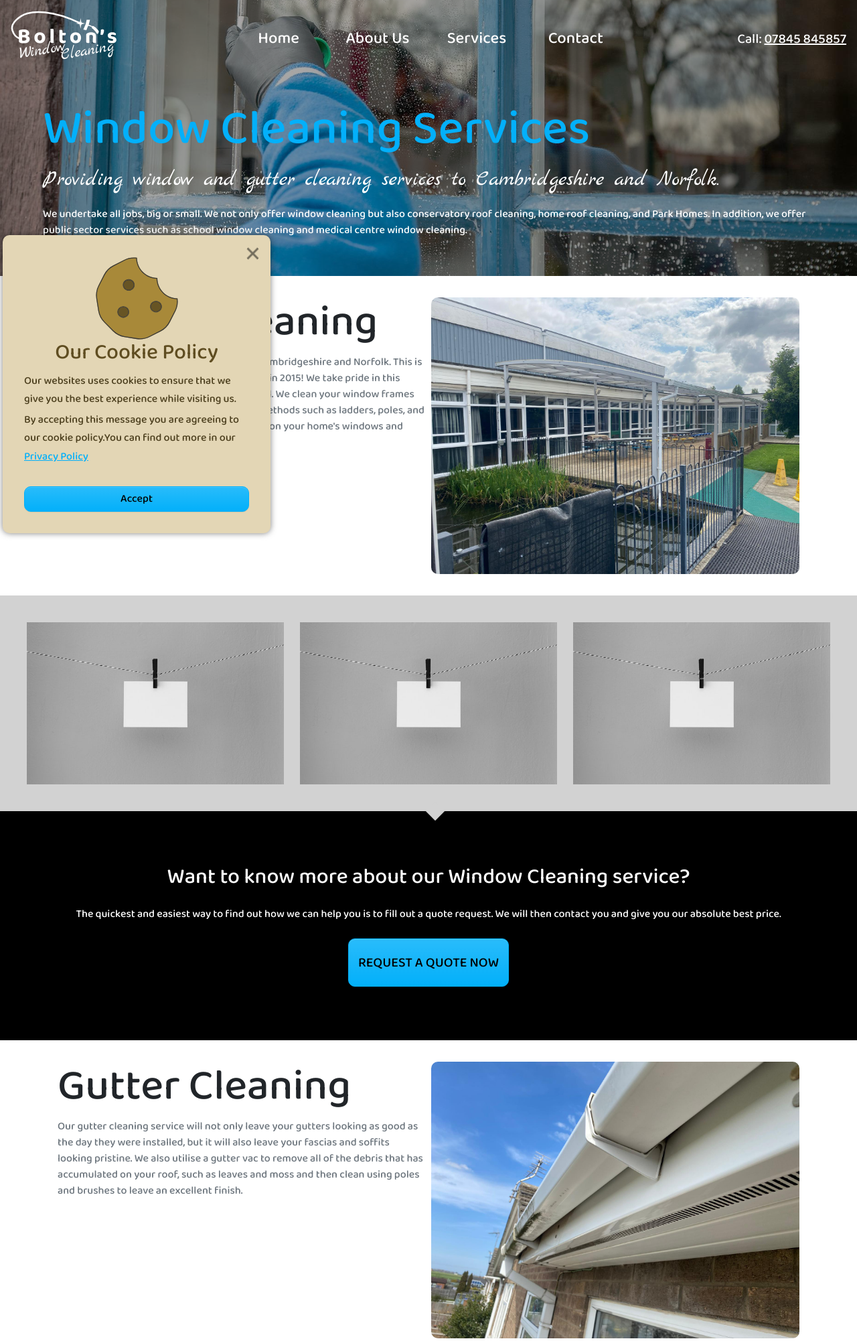
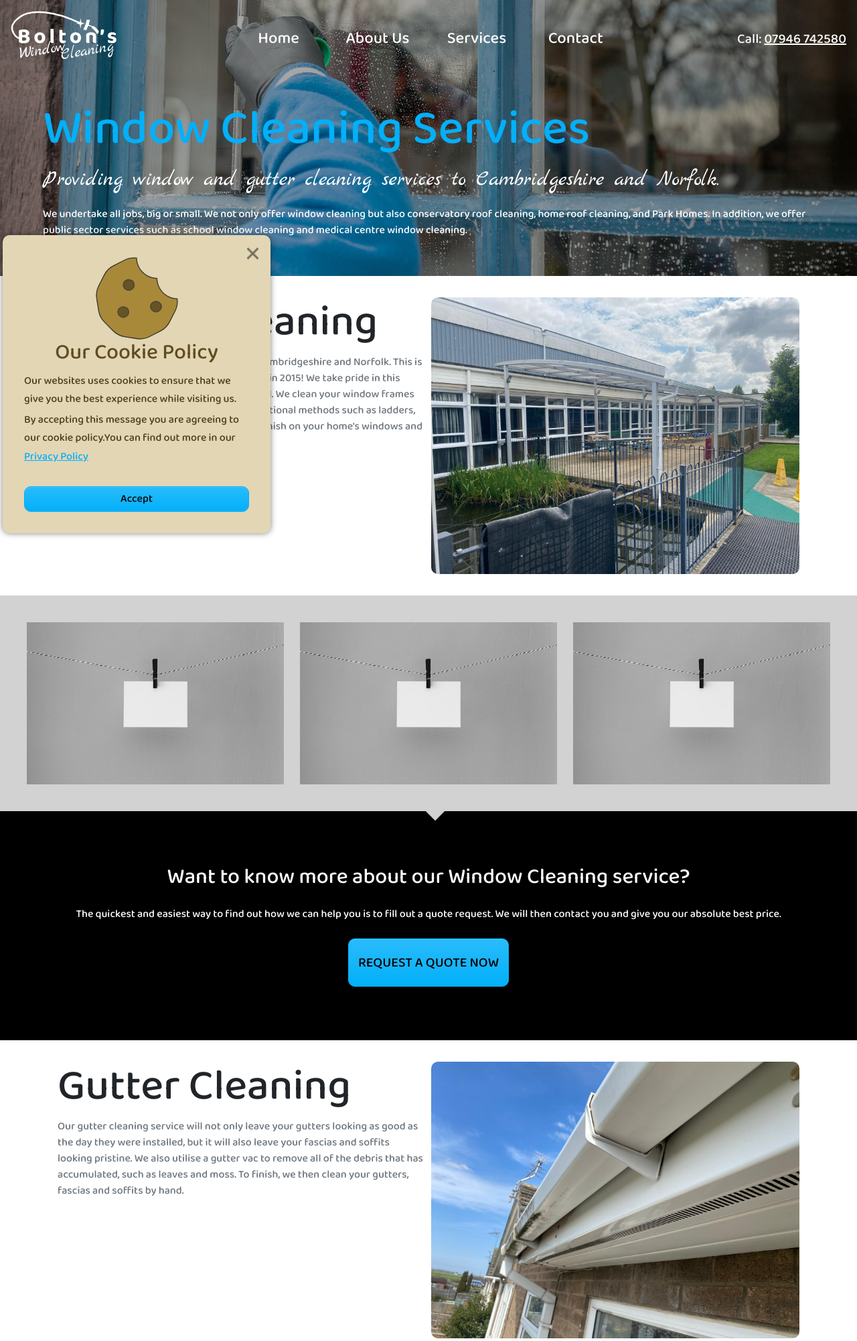
Before and after one commit to pmedia84/bwc, a PHP site: page /services in a window 1280 px wide. Shown: the top 2002 px of the page at 67% size. Run offline with PHP 8.4, Linux system fonts and the light colour scheme; some libraries are stand-ins or nearby versions.

Commit message:
final updates

```diff
--- a/inc/footer.inc.php
+++ b/inc/footer.inc.php
@@ -20,7 +20,7 @@
             <ul>
                 <li><img src="./assets/img/icons/phone.svg" alt=""><a href="tel:+<?=$contactnum;?>"><?=$contactnum;?></a></li>
                 <li><img src="./assets/img/icons/email.svg" alt=""><a href="mailto:<?=$emailaddress;?>"><?=$emailaddress;?></a></li>
-                <li><img src="./assets/img/icons/facebook.svg" alt=""><a href="<?=$facebookurl;?>" target="_blank">Facebook</a></li>
+                <li><img class="fb-logo" src="./assets/img/icons/facebook.svg" alt=""><a href="<?=$facebookurl;?>" target="_blank">Facebook</a></li>
             </ul>
         </div>
 
--- a/inc/nav.inc.php
+++ b/inc/nav.inc.php
@@ -1,6 +1,6 @@
 <nav class="nav" role="navigation">
     <div class="nav-container">
-        <a href="index">
+        <a href="/">
             <div class="brand">
                 <?php include("./inc/logo.inc.php"); ?>
             </div>
@@ -8,7 +8,7 @@
         <div class="nav-links" id="nav-links">
             <ul class="nav-menu">
                 <li class="nav-link">
-                    <a href="index">Home</a>
+                    <a href="/">Home</a>
                 </li>
                 <li class="nav-link">
                     <a href="about">About Us</a>
--- a/inc/settings.php
+++ b/inc/settings.php
@@ -13,7 +13,7 @@
 $emailheaderlogo = "https://www.parrotmedia.co.uk/img/pmedia-logo-new.png";//logo url for inserting into the top of email bodies
 
 //Contact details: Phone number, email address etc
-$contactnum ="07845 845857";
-$emailaddress = "luke@boltons";
+$contactnum ="07946 742580";
+$emailaddress = "luke@boltonswindowcleaning.co.uk";
 $facebookurl = "https://www.facebook.com/Boltons-Window-Cleaning-101418868199689";
 ?>
--- a/index.php
+++ b/index.php
@@ -135,7 +135,7 @@
                 </div>
                 <div class="card-horizontal-body bg-droplets-img text-color-primary">
                     <h3 class="card-title">Conservatory Roof Cleaning</h3>
-                    <p class="card-text text-color-white">Our Conservatory Roof Cleaning service will leave your conservatory roof looking as good as the day it was installed. Not only do we clean your conservatory roof, we also apply an anti-mould chemical to ensure your conservatory roof looks amazing for even longer.</p>
+                    <p class="card-text text-color-white">Our Conservatory Roof Cleaning service will leave your conservatory roof looking as good as the day it was installed, using traditional methods and environmentally friendly chemicals. </p>
                     <a href="services#conservatory-roof-cleaning">Find Out More</a>
                 </div>
             </div>
--- a/scss/layouts/sections/_footer.scss
+++ b/scss/layouts/sections/_footer.scss
@@ -18,7 +18,7 @@
 
 }
 .footer-container{//inner container for footer
-    padding: 1rem;
+    padding: 1rem 1rem 0 1rem;
     display: grid;
     gap: $spacer-1;
 
@@ -41,8 +41,13 @@
 
 .footer-copyright{
     border-top: 1px solid $primary;
+    padding: 0.5rem 0 ;
+    p{
+        margin-bottom: 0;
+    }
 }
 .footer-contact{
+    max-width: 320px;
     img{
         height: 1rem;
         align-self: flex-end;
@@ -51,8 +56,12 @@
         display: flex;
         justify-content: space-between;
         width: 100%;
-        max-width: 250px;
+        margin-bottom: 0.5rem;
 
+
+    }
+    .fb-logo{
+        height: 1.5rem;
     }
 }
 
@@ -70,6 +79,7 @@
         display: flex;
         flex-direction: row;
         justify-content: space-between;
+        align-items: center;
         grid-row:3/3;
         grid-column: 1/3;
     }
--- a/services.php
+++ b/services.php
@@ -40,7 +40,7 @@
                             <span>Window Cleaning</span>
                             </div>
                         </h2>
-                        <p class="text-color-muted">Our window cleaning service is available in Cambridgeshire and Norfolk. This is our primary service, and it is where we began in 2015! We take pride in this service and pay close attention to every detail. We clean your window frames as well as the glass panes, using traditional methods such as ladders, poles, and squeegees. Providing you a streak-free finish on your home's windows and doors.</p>
+                        <p class="text-color-muted">Our window cleaning service is available in Cambridgeshire and Norfolk. This is our primary service, and it is where we began in 2015! We take pride in this service and pay close attention to every detail. We clean your window frames and sills as well as the glass panes, using traditional methods such as ladders, and squeegees. Providing you a streak-free finish on your home's windows and doors.</p>
                     </div>
                     <img class="border-std" src="./assets/img/services/window-cleaning.jpg" alt="">
                 </div>
@@ -64,7 +64,7 @@
                 <div class="grid-row-2col">
                     <div class="place-start">
                         <h2 class="display-3"><meta itemprop="serviceType" content="Gutter cleaning" />Gutter Cleaning</h2>
-                        <p class="text-color-muted">Our gutter cleaning service will not only leave your gutters looking as good as the day they were installed, but it will also leave your fascias and soffits looking pristine. We also utilise a gutter vac to remove all of the debris that has accumulated on your roof, such as leaves and moss and then clean using poles and brushes to leave an excellent finish. </p>
+                        <p class="text-color-muted">Our gutter cleaning service will not only leave your gutters looking as good as the day they were installed, but it will also leave your fascias and soffits looking pristine. We also utilise a gutter vac to remove all of the debris that has accumulated, such as leaves and moss. To finish, we then clean your gutters, fascias and soffits by hand.</p>
                     </div>
                     <img class="border-std" src="./assets/img/services/gutter-cleaning.jpg" alt="">
                 </div>
@@ -89,7 +89,7 @@
                     <h2 class="display-3">
                             <div itemscope itemtype="https://schema.org/Service">
                             <meta itemprop="serviceType" content="Window cleaning" />
-                            <span>Public Sector Window Cleaning</span>
+                            <span>Commercial Window Cleaning</span>
                             </div>
                         </h2>
                         <p class="text-color-muted">We are delighted to work with a growing number of schools, providing them with window cleaning services. We also have a growing number of medical centres, such as doctor's and dentist's surgeries. We can provide flexibility and work on monthly or annual rotations.</p>
@@ -104,7 +104,7 @@
             </div>
             <div class="container-fw">
                 <div class="cta-fw">
-                    <h3 class="cta-title">Want to know more about our commercial and public sector work?</h3>
+                    <h3 class="cta-title">Want to know more about our commercial window cleaning?</h3>
                     <p class="cta-text my-3">The quickest and easiest way to find out how we can help your school or medical centre is to fill out a quote request. We will then contact you and give you our absolute best price.</p>
                     <a class="btn btn-primary btn-cta" href="#quote-request">Request A Quote Now</a>
                 </div>
@@ -114,14 +114,13 @@
             <div class="container my-4">
                 <div class="grid-row-2col">
                     <div class="place-start">
-                        <h2 class="display-3">Conservatory Roof Cleaning</h2>
                         <h2 class="display-3">
                             <div itemscope itemtype="https://schema.org/Service">
                             <meta itemprop="serviceType" content="Window cleaning" />
                             <span>Conservatory Roof Cleaning</span>
                             </div>
                         </h2>
-                        <p class="text-color-muted">Our conservatory roof cleaning service will restore your conservatory roof to its original condition! We begin by removing all moss and loose debris that has accumulated before using poles and brushes to thoroughly clean your conservatory roof. Afterwards, we use an anti-mould spray to keep your conservatory roof clean for even longer.</p>
+                        <p class="text-color-muted">Our conservatory roof cleaning service will restore your conservatory roof to its original condition! We begin by removing all moss and loose debris that has accumulated before using poles and brushes to thoroughly clean your conservatory roof.</p>
                     </div>
                     <img class="border-std" src="./assets/img/services/conservatory-cleaning.jpg" alt="">
                 </div>
@@ -149,7 +148,7 @@
                             <span>Roof Cleaning</span>
                             </div>
                         </h2>
-                        <p class="text-color-muted">Your roof will be transformed by our roof cleaning service! We begin by removing all moss from your roof tiles, then utilise poles and brushes to thoroughly clean your roof using conventional methods.</p>
+                        <p class="text-color-muted">Your roof will be transformed by our roof cleaning service! We begin by scraping away the moss followed by brushing away the left over material. Before using an anti-mould spray limit moss re growth.</p>
                     </div>
                     <img class="border-std" src="./assets/img/services/roof-cleaning.jpg" alt="">
                 </div>
@@ -172,14 +171,13 @@
             <div class="container my-4">
                 <div class="grid-row-2col">
                     <div class="place-start">
-                        <h2 class="display-3">Park Home Cleaning</h2>
                         <h2 class="display-3">
                             <div itemscope itemtype="https://schema.org/Service">
                             <meta itemprop="serviceType" content="Window cleaning" />
                             <span>Park Home Cleaning</span>
                             </div>
                         </h2>
-                        <p class="text-color-muted">Our Park Home cleaning service is comprehensive, therefore, we will not only clean your windows but also your exterior decking areas and spindles. This is all done by hand and guarantees that your park home cleaning is completed to the highest standards, something we are very proud of.</p>
+                        <p class="text-color-muted">Our Park Home cleaning service is comprehensive, therefore, we will not only clean your windows but also your exterior cladding, gutters, fascias, decking areas and spindles. This is all done by hand and guarantees that your park home cleaning is completed to the highest standards, something we are very proud of.</p>
                     </div>
                     <img class="border-std" src="./assets/img/services/lodge-cleaning.jpg" alt="">
                 </div>
```
Also changed, not shown: assets/css/styles.css, assets/img/services/conservatory-cleaning23.jpg (added), assets/img/services/conservatory-cleaning3.jpg, assets/img/services/roof-cleaning3.jpg, 1 other file.
